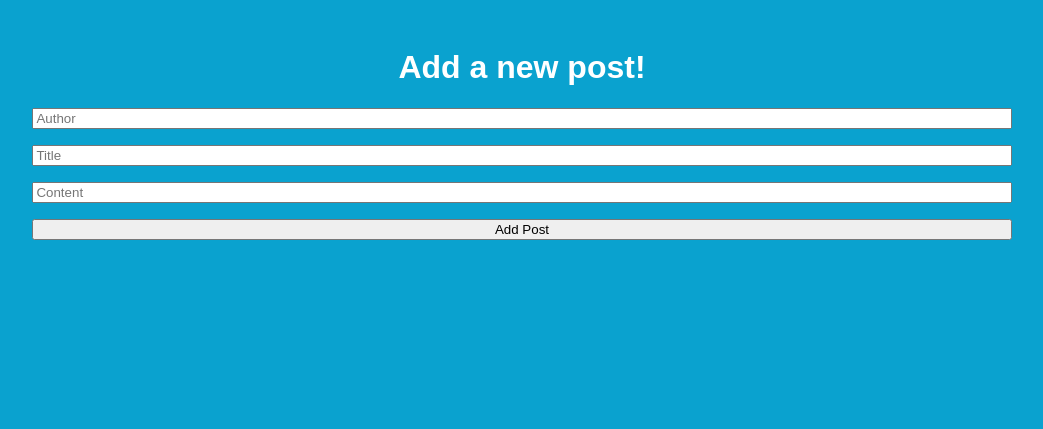
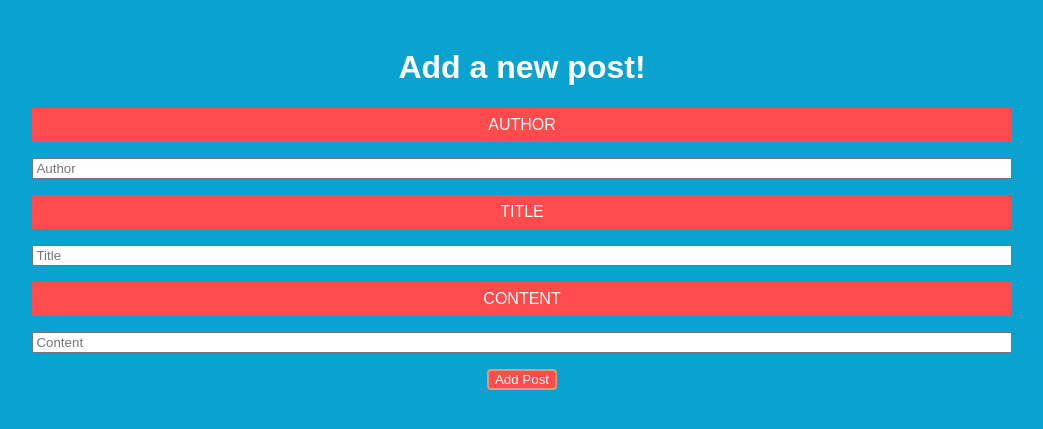
Before and after one commit to DPro23/Masterblog, a Flask app: page /add in a window 1280 px wide. Shown: the top 429 px of the page, without its empty margins (118-1161 px from the left). Run offline with Flask 3, Linux system fonts and the light colour scheme.

Commit message:
Improve design and html structure

```diff
--- a/static/style.css
+++ b/static/style.css
@@ -46,14 +46,17 @@ h1 {
     padding: 1rem;
 }
 
-button {
+button, input[type=submit] {
+    color: #fff;
     background-color: #ff4b4b;
     border: 2px solid darksalmon;
     border-radius: 4px;
+    width: fit-content;
+    align-self: center;
     transition: all 400ms;
 }
 
-button:hover {
+button:hover, input[type=submit]:hover {
     border: 2px solid red;
     opacity: 0.8;
 }
@@ -66,3 +69,10 @@ button:hover {
     max-width: 80%;
     margin: 0 auto;
 }
+
+.form-label {
+    padding: 0.5rem;
+    color: #fff;
+    background-color: #ff4b4b;
+    text-align: center;
+}
--- a/templates/add.html
+++ b/templates/add.html
@@ -3,15 +3,18 @@
 <head>
     <meta charset="UTF-8">
     <meta name="viewport" content="width=device-width, initial-scale=1.0">
-    <title>My Flask Blog</title>
+    <title>My Flask Blog - Create Post</title>
     <link rel="stylesheet" href="{{ url_for('static', filename='style.css') }}">
 </head>
 <body>
     <h1>Add a new post!</h1>
     <form action="{{ url_for('add') }}" method="post" class="post-form">
-        <input type="text" name="author" id="author" placeholder="Author" required>
-        <input type="text" name="title" id="title" placeholder="Title" required>
-        <input type="text" name="content" id="content" placeholder="Content" required>
+        <label for="author" class="form-label">AUTHOR</label>
+        <input type="text" name="author" id="author" placeholder="Author" required />
+        <label for="title" class="form-label">TITLE</label>
+        <input type="text" name="title" id="title" placeholder="Title" required />
+        <label for="content" class="form-label">CONTENT</label>
+        <input type="text" name="content" id="content" placeholder="Content" required />
         <input type="submit" value="Add Post">
     </form>
 </body>
--- a/templates/index.html
+++ b/templates/index.html
@@ -3,7 +3,7 @@
 <head>
     <meta charset="UTF-8">
     <meta name="viewport" content="width=device-width, initial-scale=1.0">
-    <title>My Flask Blog</title>
+    <title>My Flask Blog - Home</title>
     <link rel="stylesheet" href="{{ url_for('static', filename='style.css') }}">
 </head>
 <body>
```
Also changed, not shown: templates/update.html (added, +21 -0 lines).
